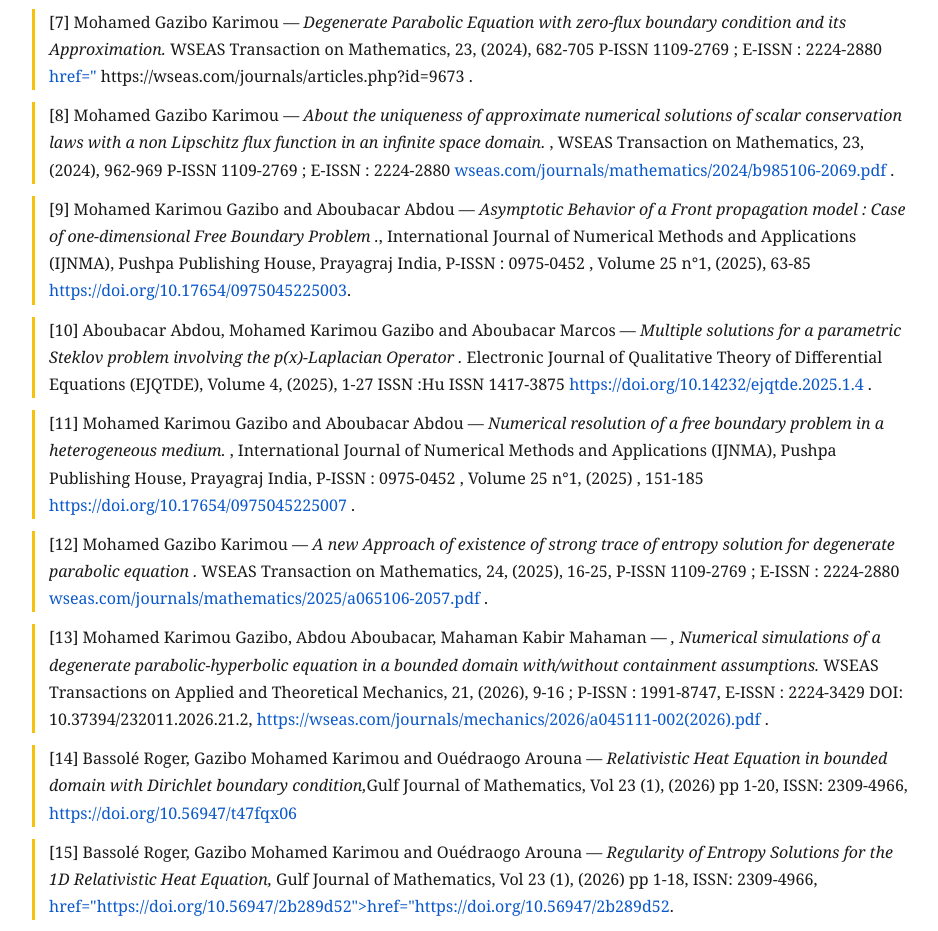
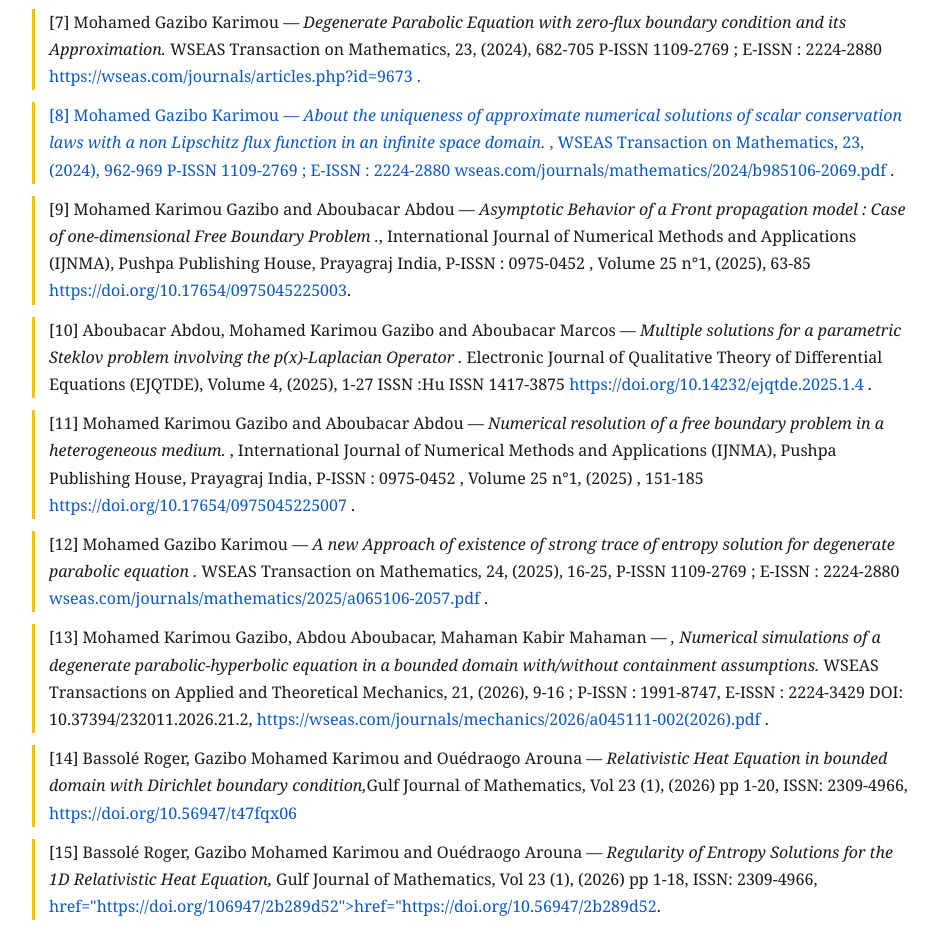
Before and after one commit to gazibomohamed/gazibomohamed.github.io, a plain HTML site: page index.html in a window 1280 px wide. Shown: the part 4081-5012 px from the top of the page, without its empty margins (168-1106 px from the left). Drawn offline with Linux system fonts and the light colour scheme.

Commit message:
Update index.html
Signed-off-by: Mohamed Gazibo <gazibomohamed02@gmail.com>

```diff
--- a/index.html
+++ b/index.html
@@ -96,8 +96,8 @@ et lettres. Je suis aussi membre de la Société Mathématiques du Niger (SMN).<
 <div class="pub">[3]  Boris Andreianov, Mohamed Karimou Gazibo — <i>Convergence of finite volume scheme for degenerate parabolic problem with zero flux boundary condition.</i> Conference proceedings , Springer Proc in Math and Stat, Vol 77 (2014) pp 303-311 . Available on <a href=" http://www.springer.com/la/book/9783319056838">  http://www.springer.com/la/book/9783319056838</a>  .</div>
 <div class="pub">[4]  Boris Andreianov, Mohamed Karimou Gazibo — <i>Explicit formulation for the Dirichlet problem for parabolic hyperbolic conservation laws.</i> Networks and Heterogeneous Media, American Institute of Mathematical Sciences (AIMS) Vol 11 No 2 (2016) pp 203-222 ISSN 1556 1801(print) ISSN 1556 181X (online) DOI 10 .3934/NHM.2016.11.203. Publishing online <a href=" https://aimsciences.org/journals/displayArticlesnew.jsp?paperID=12377">  https://aimsciences.org/journals/displayArticlesnew.jsp?paperID=12377</a>   .</div>
 <div class="pub">[5]  Mohamed Gazibo Karimou — <i>Entropy Formulation for Triply Nonlinear Degenerate Elliptic-Parabolic-Hyperbolic Equation with Zero-Flux Boundary Condition.</i> Journal of Applied Mathematics and Physics, 11, (2023), 933-948.  ISSN Online: 2327-4379 ISSN Print: 2327-4352 <a href="https://doi.org/10.4236/jamp.2023.114063"> https://doi.org/10.4236/jamp.2023.114063</a>      .</div>
-<div class="pub">[6]  	Karimou Gazibo, M. and Zongo, D.Y.F. — <i>Existence of Entropy Solution for Degenerate Parabolic-Hyperbolic Problem Involving p(x)-Laplacian with Neumann Boundary Condition.</i> Applied Mathematics, 15, (2024), 455-463. ISSN Online: 2152-7393 ISSN Print: 2152-7385 <a href="https://doi.org/10.4236/am.2024.157027  "> https://doi.org/10.4236/am.2024.157027 </a>    .</div>
-<div class="pub">[7]  Mohamed Gazibo Karimou — <i>Degenerate Parabolic Equation with zero-flux boundary condition and its Approximation.</i> WSEAS Transaction on Mathematics, 23, (2024), 682-705 P-ISSN 1109-2769 ; E-ISSN : 2224-2880  <a> href="</a> https://wseas.com/journals/articles.php?id=9673   .</div>
+<div class="pub">[6] 	Karimou Gazibo, M. and Zongo, D.Y.F. — <i>Existence of Entropy Solution for Degenerate Parabolic-Hyperbolic Problem Involving p(x)-Laplacian with Neumann Boundary Condition.</i> Applied Mathematics, 15, (2024), 455-463. ISSN Online: 2152-7393 ISSN Print: 2152-7385 <a href="https://doi.org/10.4236/am.2024.157027  "> https://doi.org/10.4236/am.2024.157027 </a>    .</div>
+<div class="pub">[7]  Mohamed Gazibo Karimou — <i>Degenerate Parabolic Equation with zero-flux boundary condition and its Approximation.</i> WSEAS Transaction on Mathematics, 23, (2024), 682-705 P-ISSN 1109-2769 ; E-ISSN : 2224-2880  <a href="https://wseas.com/journals/articles.php?id=9673"</a> https://wseas.com/journals/articles.php?id=9673   .</div>
 <div class="pub">[8]  Mohamed Gazibo Karimou — <i>About the uniqueness of approximate numerical solutions of scalar conservation laws with a non Lipschitz flux function in an infinite space domain.</i> ,   WSEAS Transaction on Mathematics, 23, (2024), 962-969 P-ISSN 1109-2769 ; E-ISSN : 2224-2880   <a href="wseas.com/journals/mathematics/2024/b985106-2069.pdf "> wseas.com/journals/mathematics/2024/b985106-2069.pdf</a> .</div>
 <div class="pub">[9]  	Mohamed Karimou Gazibo and Aboubacar Abdou — <i>Asymptotic Behavior of a Front propagation model : Case of one-dimensional Free Boundary Problem .</i>, International Journal of Numerical Methods and Applications (IJNMA), Pushpa Publishing House, Prayagraj India, P-ISSN : 0975-0452 , Volume 25 n°1, (2025), 63-85 <a href="https://doi.org/10.17654/0975045225003"> https://doi.org/10.17654/0975045225003</a>.</div>
 <div class="pub">[10]  Aboubacar Abdou, Mohamed Karimou Gazibo and Aboubacar Marcos — <i>Multiple solutions for a parametric Steklov problem involving the p(x)-Laplacian Operator .</i> Electronic Journal of Qualitative Theory of Differential Equations (EJQTDE), Volume 4, (2025), 1-27  ISSN :Hu ISSN 1417-3875 <a href="https://doi.org/10.14232/ejqtde.2025.1.4 "> https://doi.org/10.14232/ejqtde.2025.1.4 </a> .</div>
@@ -105,7 +105,7 @@ et lettres. Je suis aussi membre de la Société Mathématiques du Niger (SMN).<
 <div class="pub">[12]  Mohamed Gazibo Karimou — <i>A new Approach of existence of strong trace of  entropy  solution for degenerate parabolic equation .</i> WSEAS Transaction on Mathematics, 24, (2025), 16-25, P-ISSN 1109-2769 ; E-ISSN : 2224-2880   <a href="wseas.com/journals/mathematics/2025/a065106-2057.pdf">wseas.com/journals/mathematics/2025/a065106-2057.pdf </a> .</div>
 <div class="pub">[13]  	Mohamed Karimou Gazibo, Abdou Aboubacar, Mahaman Kabir Mahaman — <i>, Numerical simulations of a degenerate parabolic-hyperbolic equation in a bounded domain with/without containment assumptions.</i> WSEAS Transactions on Applied and Theoretical Mechanics, 21, (2026), 9-16 ;  P-ISSN : 1991-8747, E-ISSN : 2224-3429 DOI: 10.37394/232011.2026.21.2, <a  href="https://wseas.com/journals/mechanics/2026/a045111-002(2026).pdf"> https://wseas.com/journals/mechanics/2026/a045111-002(2026).pdf</a>   .</div>
 <div class="pub">[14]  Bassolé Roger, Gazibo Mohamed Karimou and Ouédraogo Arouna — <i>Relativistic Heat Equation in bounded domain with Dirichlet boundary condition,</i>Gulf Journal of Mathematics, Vol 23 (1), (2026) pp 1-20, ISSN: 2309-4966, <a href=" https://doi.org/10.56947/t47fqx06."> https://doi.org/10.56947/t47fqx06</a></div>
-<div class="pub">[15]  Bassolé Roger, Gazibo Mohamed Karimou and Ouédraogo Arouna — <i>Regularity of Entropy Solutions for the 1D Relativistic Heat Equation, </i> Gulf Journal of Mathematics, Vol 23 (1), (2026) pp 1-18, ISSN: 2309-4966,  <a>  href="https://doi.org/10.56947/2b289d52">href="https://doi.org/10.56947/2b289d52</a>.</div>
+<div class="pub">[15]  Bassolé Roger, Gazibo Mohamed Karimou and Ouédraogo Arouna — <i>Regularity of Entropy Solutions for the 1D Relativistic Heat Equation, </i> Gulf Journal of Mathematics, Vol 23 (1), (2026) pp 1-18, ISSN: 2309-4966,  <a>  href="https://doi.org/106947/2b289d52">href="https://doi.org/10.56947/2b289d52</a>.</div>
  <p><a href="#">→ Voir toutes les publications sur Google Scholar</a></p>
 
  <h2>Thèse</h2>
```
